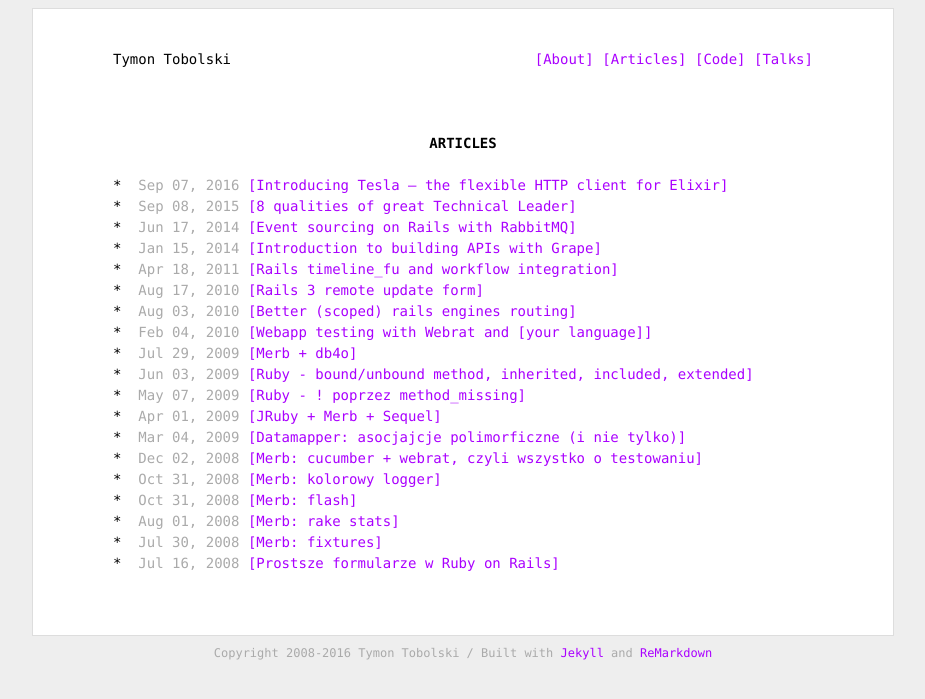
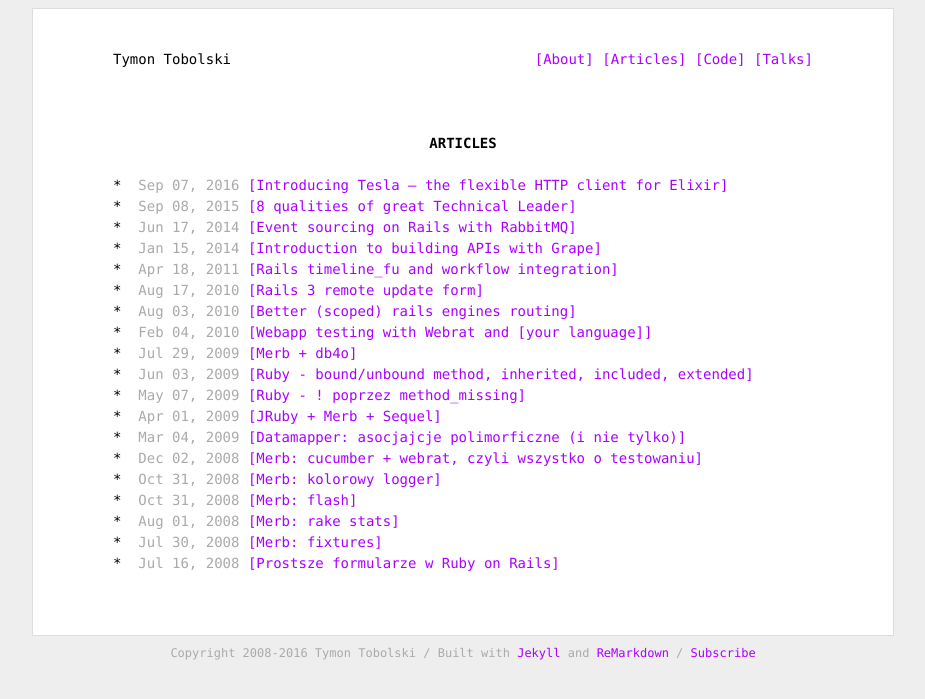
Before and after one commit to teamon/teamon.github.io, a Jekyll site: the page built from index.html, in a window 1280 px wide. Shown: the top 699 px of the page, without its empty margins (177-1102 px from the left). Built offline with Jekyll 4.4.1, drawn with Linux system fonts in a browser that asks for light colours; the list of posts is cut into pages by our own code.

```diff
--- a/_layouts/default.html
+++ b/_layouts/default.html
@@ -12,7 +12,7 @@
   <link rel="stylesheet" href="{{ site.baseurl }}assets/css/highlight.css">
   <link rel="stylesheet" href="{{ site.baseurl }}assets/css/style.css">
 
-  <link rel="alternate" type="application/rss+xml" title="My Blog" href="{{ site.baseurl }}feed.xml">
+  <link rel="alternate" type="application/rss+xml" title="Tymon Tobolski" href="{{ site.baseurl }}feed.xml">
 </head>
 <body>
   <div class="container" data-rmd="hr-center ul-star">
@@ -35,7 +35,9 @@
     </section>
   </div>
   <footer>
-    Copyright 2008-2016 Tymon Tobolski / Built with <a href="https://jekyllrb.com/">Jekyll</a> and <a href="https://fvsch.com/code/remarkdown">ReMarkdown</a>
+    Copyright 2008-2016 Tymon Tobolski
+    / Built with <a href="https://jekyllrb.com/">Jekyll</a> and <a href="https://fvsch.com/code/remarkdown">ReMarkdown</a>
+    / <a href="{{ site.baseurl }}feed.xml">Subscribe</a>
   </footer>
 
   <script>
```
